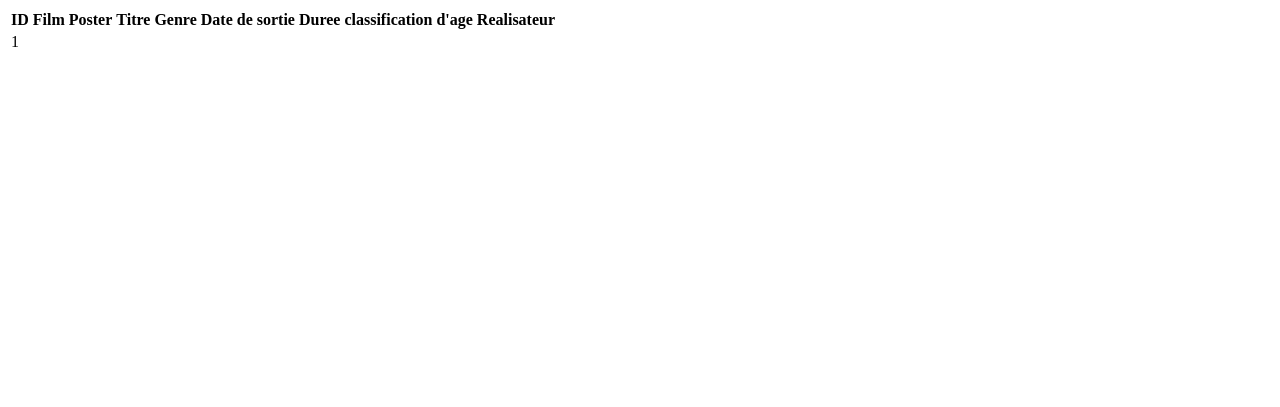
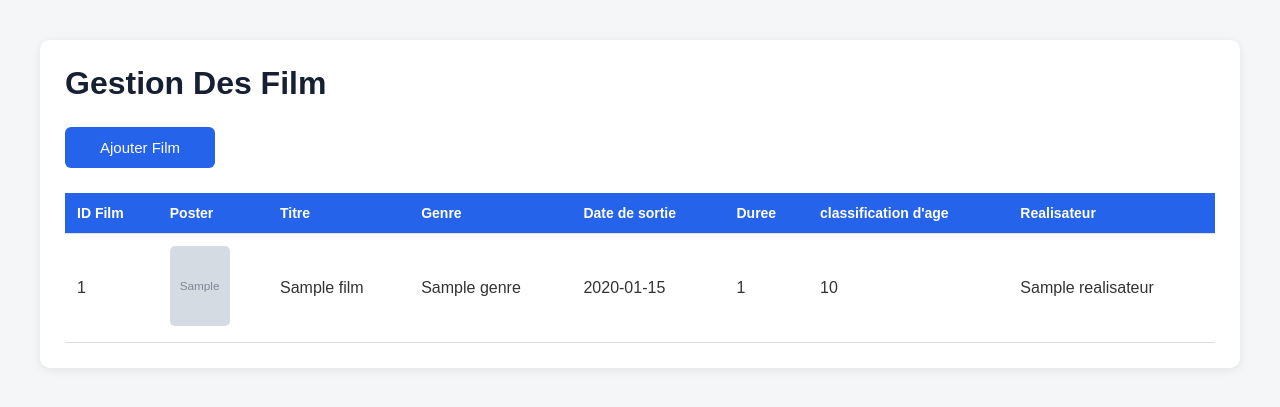
Before and after one commit to MESBAHI-Nour/Sprint_Presentation, a PHP site: page / in a window 1280 px wide. Shown: the top 407 px of the page. Run offline with PHP 8.4, Linux system fonts and the light colour scheme; tables that the repository leaves empty hold one stand-in row (values such as "Sample post"); grey boxes marked "Sample" are stand-in pictures.

Commit message:
update pages index.php

```diff
--- a/prototype/admin/admin-film-form.php
+++ b/prototype/admin/admin-film-form.php
@@ -19,8 +19,10 @@
     <link rel="stylesheet" href="../style/admin-film-form.css">
 </head>
 <body>
+    <a href="../index.php">Retour</a>
+    <div>
+        <h1>Ajouter Film</h1>
         <form method="POST" action="add-film-action.php" enctype="multipart/form-data" onsubmit="verifierFormulaire(event)">
-
             <label>Titre du film :</label>
             <input type="text" id="titre_film" name="titre_film">
 
@@ -95,6 +97,7 @@
             </button>
 
         </form>
+    </div>
 
 </body>
 </html>
--- a/prototype/index.php
+++ b/prototype/index.php
@@ -13,11 +13,14 @@
     <meta charset="UTF-8">
     <meta name="viewport" content="width=device-width, initial-scale=1.0">
     <title>Document</title>
+    <link rel="stylesheet" href="style/index.css">
 </head>
 <body>
 
 </body>
     <main>
+        <h1>Gestion Des Film</h1>
+        <a href="admin/admin-film-form.php">Ajouter Film</a>
         <table>
             <thead>
                 <tr>
@@ -37,6 +40,13 @@
                 ?>
                     <tr>
                         <td><?= $film["id_film"] ?></td>
+                        <td><img src="<?= $film["poster_film_url"] ?>"></td>
+                        <td><?= $film["titre_film"] ?></td>
+                        <td><?= $film["nom_genre"] ?></td>
+                        <td><?= $film["date_sortie"] ?></td>
+                        <td><?= $film["duree"] ?></td>
+                        <td><?= $film["classification_age"] ?></td>
+                        <td><?= $film["nom_realisateur"] ?></td>
                     </tr>
                 <?php
                     }
--- a/prototype/style/index.css
+++ b/prototype/style/index.css
@@ -1,71 +1,83 @@
 * {
-    margin: 0;
-    padding: 0;
     box-sizing: border-box;
 }
 
 body {
     font-family: Arial, sans-serif;
-    background-color: #f4f4f4;
+    background-color: #f5f6f8;
+    margin: 0;
+    padding: 40px;
 }
 
-/* HEADER */
-
-header {
-    background-color: #222;
-    color: white;
-    padding: 20px;
-    text-align: center;
+main {
+    width: 100%;
+    max-width: 1200px;
+    margin: 0 auto;
+    background-color: white;
+    padding: 25px;
+    border-radius: 10px;
+    box-shadow: 0 2px 10px rgba(0, 0, 0, 0.08);
 }
 
-/* MAIN */
-
-main {
-    width: 90%;
-    margin: 40px auto;
+h1 {
+    width: 100%;
+    max-width: 1200px;
+    margin: 0 auto 25px;
+    color: #172033;
 }
 
-h2 {
-    margin-bottom: 25px;
+
+table {
+    width: 100%;
+    border-collapse: collapse;
 }
 
-/* FILMS */
-
-.films {
-    display: flex;
-    flex-wrap: wrap;
-    gap: 25px;
+thead {
+    background-color: #2563eb;
+    color: white;
 }
 
-.film {
-    width: 300px;
-    background-color: white;
-    padding-bottom: 15px;
-    border-radius: 8px;
-    overflow: hidden;
+th,
+td {
+    padding: 12px;
+    text-align: left;
+    border-bottom: 1px solid #ddd;
 }
 
-.film img {
-    width: 100%;
-    height: 300px;
-    object-fit: cover;
+th {
+    font-size: 14px;
 }
 
-.film h3,
-.film p {
-    margin: 10px 15px;
+td {
+    color: #333;
 }
 
-.film p {
-    color: #555;
+tbody tr:hover {
+    background-color: #f5f6f8;
 }
 
-/* FOOTER */
 
-footer {
-    background-color: #222;
+td img {
+    width: 60px;
+    height: 80px;
+    object-fit: cover;
+    border-radius: 5px;
+}
+
+
+a {
+    display: inline-block;
+    width: 150px;
+    margin: 0px auto 25px;
+    padding: 12px;
+    text-align: center;
+    text-decoration: none;
+    background-color: #2563eb;
     color: white;
-    text-align: center;
-    padding: 15px;
-    margin-top: 40px;
+    border-radius: 6px;
+    font-size: 15px;
 }
+
+a:hover {
+    background-color: #1d4ed8;
+}
```
Also changed, not shown: prototype/style/admin-film-form.css (+24 -1 lines), prototype/poster/FilmA.jpg (added). Lines whose indentation alone changed are shown as unchanged.
